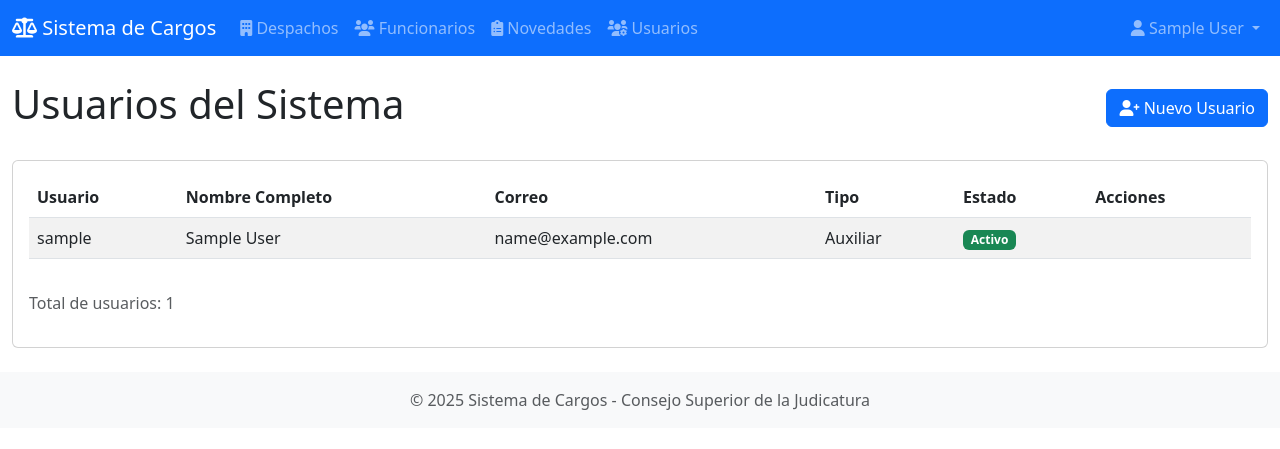
After one commit to jhonmabedoya/Cargos-csj, a Django app: page /usuarios/ in a window 1280 px wide. The commit adds this page. Shown: the top 449 px of the page. Run offline with Django 4.2, Linux system fonts and the light colour scheme; the visitor is signed in with stand-in values (Sample User, id 1); data comes from the database, SQL or seed files in the repository.

Commit message:
Agregada funcionalidad de gestión de usuarios y mejoras en permisos

```diff
--- a/Cargos/urls.py
+++ b/Cargos/urls.py
@@ -38,4 +38,5 @@ urlpatterns = [
     ), name='login'),
 
     path('logout/', logout_view, name='logout'),
+    path('usuarios/', include('usuarios.urls')),
 ]
--- a/core/decorators.py
+++ b/core/decorators.py
@@ -1,10 +1,22 @@
 from django.core.exceptions import PermissionDenied
 from functools import wraps
+from django.shortcuts import redirect
+from django.contrib import messages
 
 def requiere_magistrado(view_func):
     @wraps(view_func)
     def wrapper(request, *args, **kwargs):
-        if not request.user.is_authenticated or request.user.tipo_usuario != 'MAG':
-            raise PermissionDenied
-        return view_func(request, *args, **kwargs)
+        if request.user.tipo_usuario == 'magistrado':
+            return view_func(request, *args, **kwargs)
+        messages.error(request, 'No tienes permisos para realizar esta acción.')
+        return redirect('core:dashboard')
     return wrapper
+
+def requiere_admin_o_magistrado(view_func):
+    @wraps(view_func)
+    def wrapper(request, *args, **kwargs):
+        if request.user.is_staff or request.user.tipo_usuario == 'magistrado':
+            return view_func(request, *args, **kwargs)
+        messages.error(request, 'No tienes permisos para realizar esta acción.')
+        return redirect('core:dashboard')
+    return wrapper
--- a/templates/base.html
+++ b/templates/base.html
@@ -42,6 +42,13 @@
                             <i class="fas fa-clipboard-list"></i> Novedades
                         </a>
                     </li>
+                    {% if user.is_staff or user.tipo_usuario == 'magistrado' %}
+                    <li class="nav-item">
+                        <a class="nav-link" href="{% url 'usuarios:lista' %}">
+                            <i class="fas fa-users-cog"></i> Usuarios
+                        </a>
+                    </li>
+                    {% endif %}
                 </ul>
 
                 <!-- Menú de usuario -->
--- a/usuarios/models.py
+++ b/usuarios/models.py
@@ -6,6 +6,7 @@ class Usuario(AbstractUser):
         ('magistrado', 'Magistrado'),
         ('secretario', 'Secretario'),
         ('auxiliar', 'Auxiliar'),
+        ('administrador', 'Administrador'),
     ]
 
     tipo_usuario = models.CharField(
--- /dev/null
+++ b/usuarios/templates/usuarios/lista.html
@@ -0,0 +1,78 @@
+{% extends 'base.html' %}
+{% load static %}
+
+{% block content %}
+<div class="container-fluid">
+    <div class="d-flex justify-content-between align-items-center mb-4">
+        <h1>Usuarios del Sistema</h1>
+        {% if user.is_staff or user.tipo_usuario == 'magistrado' %}
+        <a href="{% url 'usuarios:crear' %}" class="btn btn-primary">
+            <i class="fas fa-user-plus"></i> Nuevo Usuario
+        </a>
+        {% endif %}
+    </div>
+
+    <div class="card">
+        <div class="card-body">
+            {% if usuarios %}
+                <div class="table-responsive">
+                    <table class="table table-striped table-hover">
+                        <thead>
+                            <tr>
+                                <th>Usuario</th>
+                                <th>Nombre Completo</th>
+                                <th>Correo</th>
+                                <th>Tipo</th>
+                                <th>Estado</th>
+                                <th>Acciones</th>
+                            </tr>
+                        </thead>
+                        <tbody>
+                            {% for usuario in usuarios %}
+                            <tr>
+                                <td>{{ usuario.username }}</td>
+                                <td>{{ usuario.get_full_name }}</td>
+                                <td>{{ usuario.email }}</td>
+                                <td>{{ usuario.get_tipo_usuario_display }}</td>
+                                <td>
+                                    {% if usuario.is_active %}
+                                        <span class="badge bg-success">Activo</span>
+                                    {% else %}
+                                        <span class="badge bg-danger">Inactivo</span>
+                                    {% endif %}
+                                </td>
+                                <td>
+                                    {% if user.is_staff or user.tipo_usuario == 'magistrado' %}
+                                        {% if user != usuario %}
+                                            <a href="{% url 'usuarios:editar' usuario.pk %}"
+                                               class="btn btn-sm btn-warning">
+                                                <i class="fas fa-edit"></i>
+                                            </a>
+                                            <a href="{% url 'usuarios:eliminar' usuario.pk %}"
+                                               class="btn btn-sm btn-danger">
+                                                <i class="fas fa-trash"></i>
+                                            </a>
+                                        {% endif %}
+                                    {% endif %}
+                                </td>
+                            </tr>
+                            {% endfor %}
+                        </tbody>
+                    </table>
+                </div>
+            {% else %}
+                <div class="alert alert-info text-center">
+                    <i class="fas fa-info-circle me-2"></i>
+                    No hay usuarios registrados en el sistema.
+                </div>
+            {% endif %}
+
+            <div class="mt-3">
+                <p class="text-muted">
+                    Total de usuarios: {{ total_usuarios }}
+                </p>
+            </div>
+        </div>
+    </div>
+</div>
+{% endblock %}
--- /dev/null
+++ b/usuarios/urls.py
@@ -0,0 +1,11 @@
+from django.urls import path
+from . import views
+
+app_name = 'usuarios'
+
+urlpatterns = [
+    path('', views.lista, name='lista'),
+    path('crear/', views.crear, name='crear'),
+    path('<int:pk>/editar/', views.editar, name='editar'),
+    path('<int:pk>/eliminar/', views.eliminar, name='eliminar'),
+]
--- /dev/null
+++ b/usuarios/views.py
@@ -0,0 +1,69 @@
+from django.shortcuts import render, redirect, get_object_or_404
+from django.contrib.auth.decorators import login_required
+from django.contrib import messages
+from core.decorators import requiere_admin_o_magistrado
+from .models import Usuario
+from .forms import UsuarioForm
+
+@login_required
+@requiere_admin_o_magistrado
+def lista(request):
+    usuarios = Usuario.objects.all().order_by('username')
+    return render(request, 'usuarios/lista.html', {
+        'usuarios': usuarios,
+        'total_usuarios': usuarios.count()
+    })
+
+@login_required
+@requiere_admin_o_magistrado
+def crear(request):
+    if request.method == 'POST':
+        form = UsuarioForm(request.POST)
+        if form.is_valid():
+            form.save()
+            messages.success(request, 'Usuario creado exitosamente.')
+            return redirect('usuarios:lista')
+    else:
+        form = UsuarioForm()
+
+    return render(request, 'usuarios/formulario.html', {
+        'form': form,
+        'titulo': 'Crear Usuario'
+    })
+
+@login_required
+@requiere_admin_o_magistrado
+def editar(request, pk):
+    usuario = get_object_or_404(Usuario, pk=pk)
+    if request.method == 'POST':
+        form = UsuarioForm(request.POST, instance=usuario)
+        if form.is_valid():
+            form.save()
+            messages.success(request, 'Usuario actualizado exitosamente.')
+            return redirect('usuarios:lista')
+    else:
+        form = UsuarioForm(instance=usuario)
+
+    return render(request, 'usuarios/formulario.html', {
+        'form': form,
+        'titulo': 'Editar Usuario',
+        'usuario': usuario
+    })
+
+@login_required
+@requiere_admin_o_magistrado
+def eliminar(request, pk):
+    usuario = get_object_or_404(Usuario, pk=pk)
+    # Evitar que se elimine a sí mismo
+    if usuario == request.user:
+        messages.error(request, 'No puedes eliminar tu propio usuario.')
+        return redirect('usuarios:lista')
+
+    if request.method == 'POST':
+        usuario.delete()
+        messages.success(request, 'Usuario eliminado exitosamente.')
+        return redirect('usuarios:lista')
+    return render(request, 'usuarios/confirmar_eliminar.html', {
+        'objeto': usuario,
+        'titulo': 'Eliminar Usuario'
+    })
```
Also changed, not shown: despachos/templates/despachos/lista.html (+96 -34 lines), usuarios/forms.py (added, +20 -0 lines), usuarios/templates/usuarios/confirmar_eliminar.html (added, +49 -0 lines), usuarios/templates/usuarios/formulario.html (added, +49 -0 lines), usuarios/migrations/0002_alter_usuario_tipo_usuario.py (added).
